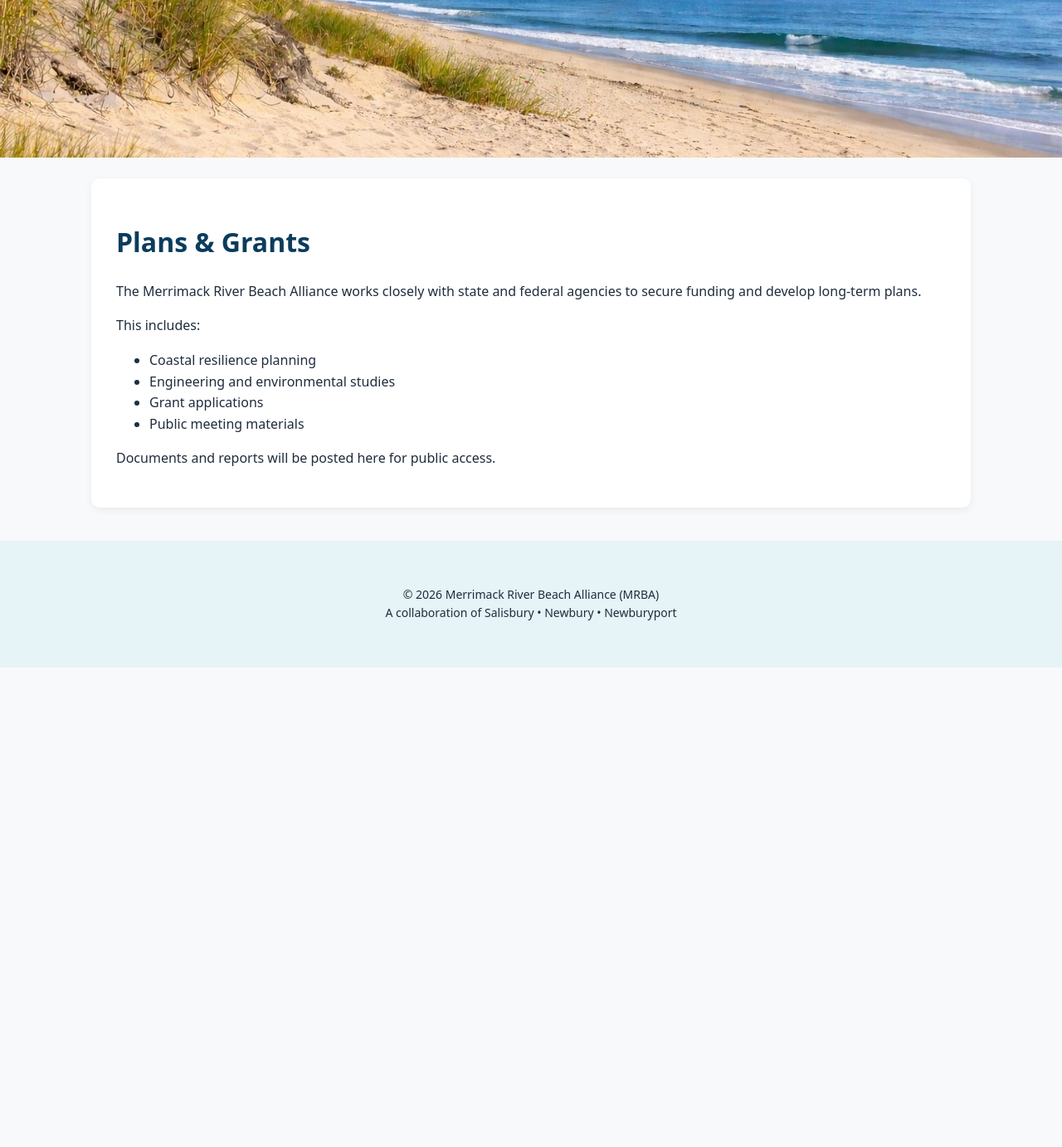
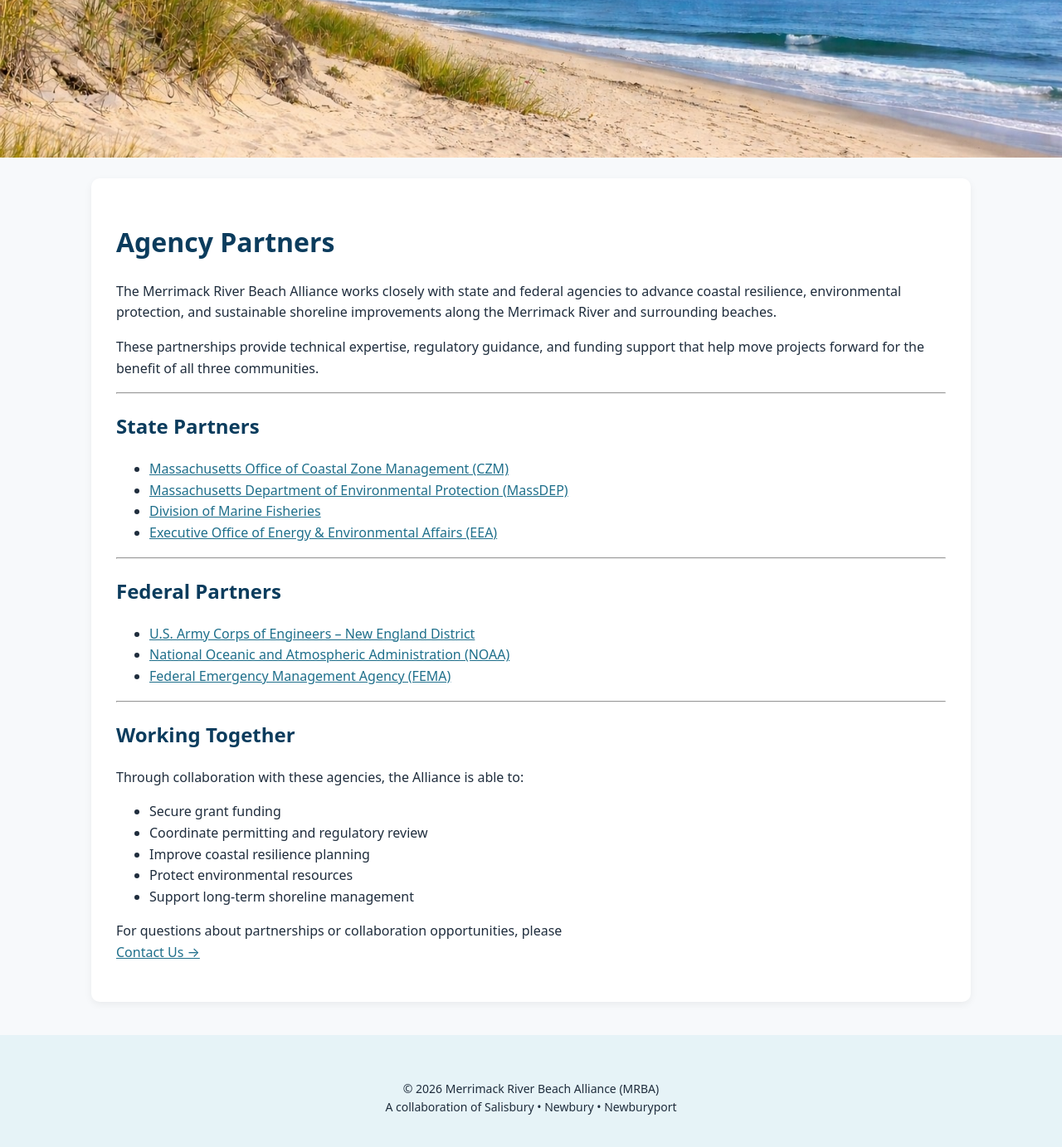
Before and after one commit to MAMRBAGOV/mamrba.gov, a Jekyll site: the page built from partners.md, in a window 1280 px wide and 1400 px high, scrolled down 376 px. Shown: the top 1383 px of the window at 83% size. Built offline with Jekyll 4.4.1, drawn with Linux system fonts in a browser that asks for light colours; our own code applies the rules of GitHub Pages for plain Markdown files; before the commit the page ends 1181 px from its top, so only the background shows below that.

Commit message:
Revise partners.md to include agency partnerships
Updated the partners section to include agency partners and their roles in coastal resilience and environmental protection.

```diff
--- a/partners.md
+++ b/partners.md
@@ -1,11 +1,42 @@
-# Plans & Grants
+---
+layout: default
+title: Partners
+---
 
-The Merrimack River Beach Alliance works closely with state and federal agencies to secure funding and develop long-term plans.
+# Agency Partners
 
-This includes:
-- Coastal resilience planning
-- Engineering and environmental studies
-- Grant applications
-- Public meeting materials
+The Merrimack River Beach Alliance works closely with state and federal agencies to advance coastal resilience, environmental protection, and sustainable shoreline improvements along the Merrimack River and surrounding beaches.
 
-Documents and reports will be posted here for public access.
+These partnerships provide technical expertise, regulatory guidance, and funding support that help move projects forward for the benefit of all three communities.
+
+---
+
+## State Partners
+
+- <a href="https://www.mass.gov/orgs/massachusetts-office-of-coastal-zone-management" target="_blank">Massachusetts Office of Coastal Zone Management (CZM)</a>
+- <a href="https://www.mass.gov/orgs/massachusetts-department-of-environmental-protection" target="_blank">Massachusetts Department of Environmental Protection (MassDEP)</a>
+- <a href="https://www.mass.gov/orgs/massachusetts-division-of-marine-fisheries" target="_blank">Division of Marine Fisheries</a>
+- <a href="https://www.mass.gov/orgs/executive-office-of-energy-and-environmental-affairs" target="_blank">Executive Office of Energy & Environmental Affairs (EEA)</a>
+
+---
+
+## Federal Partners
+
+- <a href="https://www.nae.usace.army.mil" target="_blank">U.S. Army Corps of Engineers – New England District</a>
+- <a href="https://www.noaa.gov" target="_blank">National Oceanic and Atmospheric Administration (NOAA)</a>
+- <a href="https://www.fema.gov" target="_blank">Federal Emergency Management Agency (FEMA)</a>
+
+---
+
+## Working Together
+
+Through collaboration with these agencies, the Alliance is able to:
+
+- Secure grant funding
+- Coordinate permitting and regulatory review
+- Improve coastal resilience planning
+- Protect environmental resources
+- Support long-term shoreline management
+
+For questions about partnerships or collaboration opportunities, please
+[Contact Us →](/contact)
```
